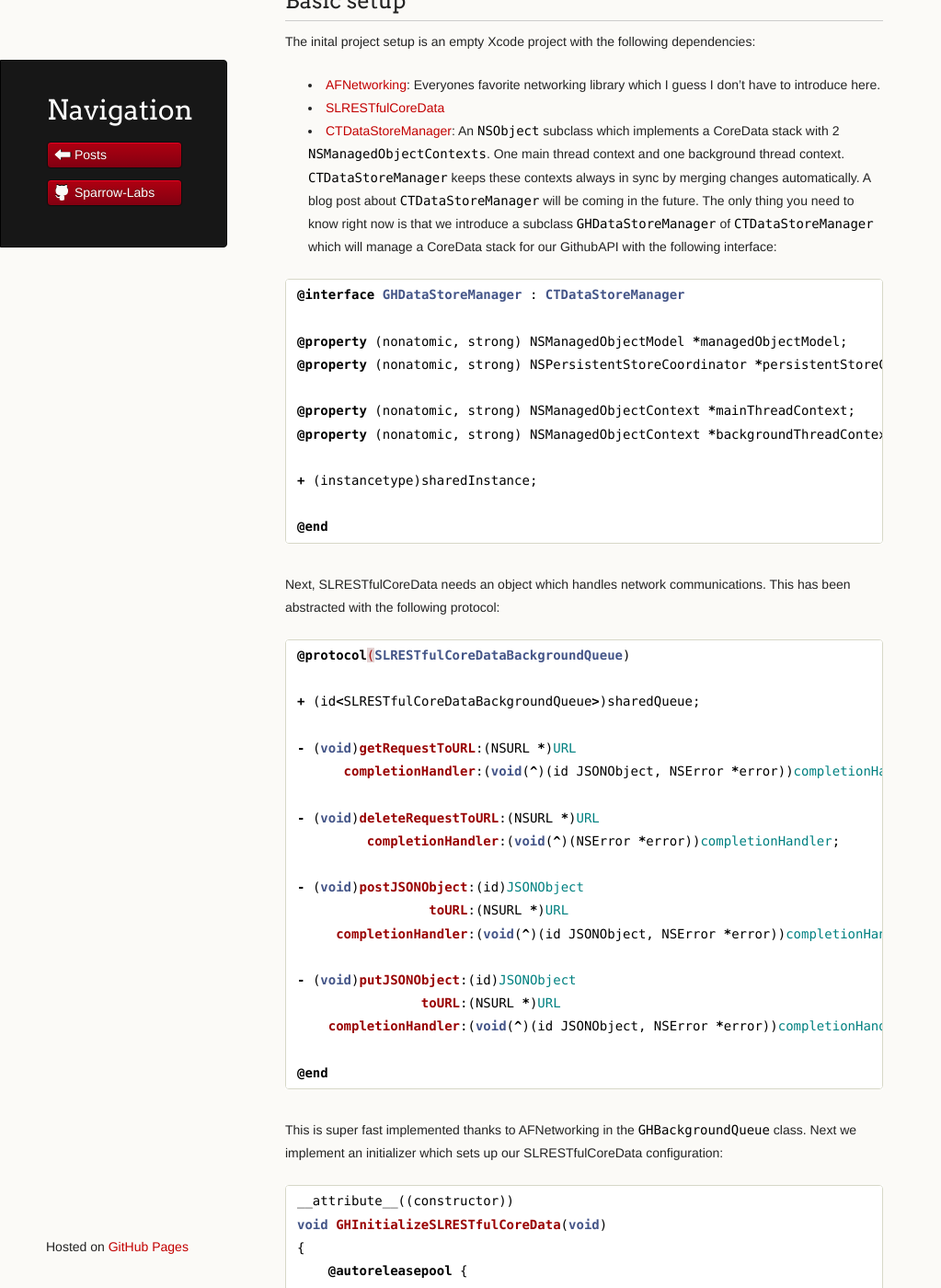
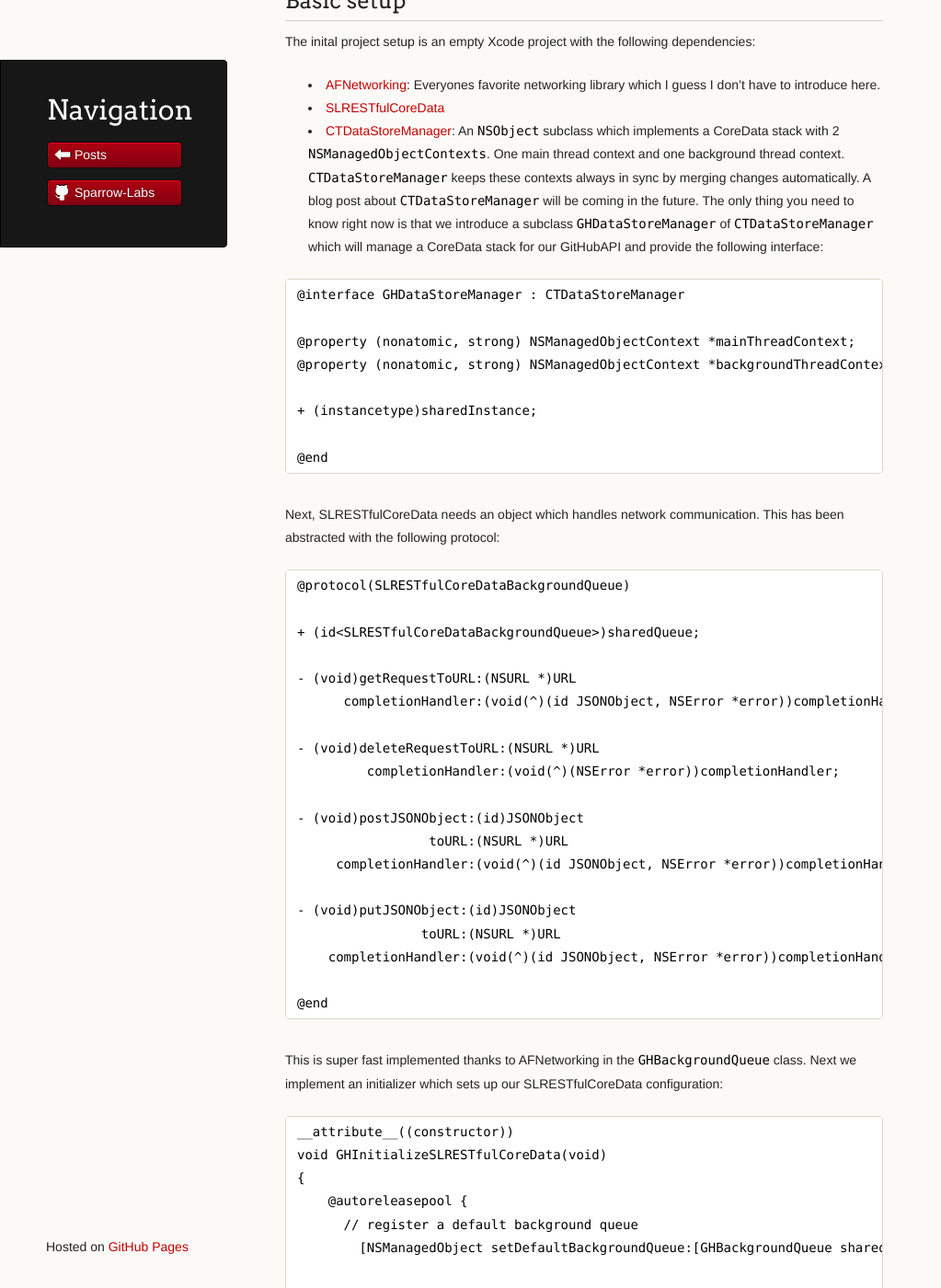
Before and after one commit to Sparrow-Labs/Sparrow-Labs.github.io, a Jekyll site: the page built from _posts/2013-04-22-introducing_slrestfulcoredata.markdown, in a window 1280 px wide and 1400 px high, scrolled down 328 px. Shown: the whole window at 92% size, without its empty margins (0-1023 px from the left). Built offline with Jekyll 4.4.1, drawn with Linux system fonts in a browser that asks for light colours; Markdown is read by kramdown in place of the engine named in the settings; a script that is not in the unit is left out; some of the changed text lies outside the part shown.

Commit message:
Updates SLRESTfulCoreData blog post.

````diff
--- a/_posts/2013-04-13-introducing_ctrestfulcoredata.markdown
+++ b/_posts/2013-04-22-introducing_slrestfulcoredata.markdown
@@ -8,22 +8,18 @@
 {{ page.title }}
 ================
 
-
-Today I would like to introduce one of our Open Source Frameworks to you: SLRESTfulCoreData. In a nutshell, SLRESTfulCoreData lets you tie a REST API of a webservice easily to your CoreData model. By default SLRESTfulCoreData maps rails conventions (API communicating with JSON objects with underscored attributes and underscored URLs) into objc conventions. Everything is customizable and integration of other conventions is possible. I think the best approach to explain SLRESTfulCoreData is by example. So let's implement the [Github API](http://developer.github.com) in objc __ _real_ __ quick:
+Today, I would like to introduce one of our Open Source Frameworks to you: SLRESTfulCoreData. In a nutshell, SLRESTfulCoreData lets you tie a JSON REST API of a webservice easily to your CoreData model. By default SLRESTfulCoreData maps rails conventions (API communicating with JSON objects with underscored attribute names and underscored URLs) into objc conventions. Everything is customizable and integration of other conventions is possible. I think the best approach to explain SLRESTfulCoreData is by example. So let's implement the [GitHub API](http://developer.GitHub.com) in objc _real_ quick:
 
 ## Basic setup
 
 The inital project setup is an empty Xcode project with the following dependencies:
 
-* [AFNetworking](https://github.com/AFNetworking/AFNetworking): Everyones favorite networking library which I guess I don't have to introduce here.
-* [SLRESTfulCoreData](https://github.com/ebf/SLRESTfulCoreData)
-* [CTDataStoreManager](https://github.com/ebf/CTDataStoreManager): An `NSObject` subclass which implements a CoreData stack with 2 `NSManagedObjectContexts`. One main thread context and one background thread context. `CTDataStoreManager` keeps these contexts always in sync by merging changes automatically. A blog post about `CTDataStoreManager` will be coming in the future. The only thing you need to know right now is that we introduce a subclass `GHDataStoreManager` of `CTDataStoreManager` which will manage a CoreData stack for our GithubAPI with the following interface:
+* [AFNetworking](https://GitHub.com/AFNetworking/AFNetworking): Everyones favorite networking library which I guess I don't have to introduce here.
+* [SLRESTfulCoreData](https://GitHub.com/ebf/SLRESTfulCoreData)
+* [CTDataStoreManager](https://GitHub.com/ebf/CTDataStoreManager): An `NSObject` subclass which implements a CoreData stack with 2 `NSManagedObjectContexts`. One main thread context and one background thread context. `CTDataStoreManager` keeps these contexts always in sync by merging changes automatically. A blog post about `CTDataStoreManager` will be coming in the future. The only thing you need to know right now is that we introduce a subclass `GHDataStoreManager` of `CTDataStoreManager` which will manage a CoreData stack for our GitHubAPI and provide the following interface:
 
-```objective-c
+```
 @interface GHDataStoreManager : CTDataStoreManager
-
-@property (nonatomic, strong) NSManagedObjectModel *managedObjectModel;
-@property (nonatomic, strong) NSPersistentStoreCoordinator *persistentStoreCoordinator;
 
 @property (nonatomic, strong) NSManagedObjectContext *mainThreadContext;
 @property (nonatomic, strong) NSManagedObjectContext *backgroundThreadContext;
@@ -33,9 +29,9 @@
 @end
 ```
 
-Next, SLRESTfulCoreData needs an object which handles network communications. This has been abstracted with the following protocol:
+Next, SLRESTfulCoreData needs an object which handles network communication. This has been abstracted with the following protocol:
 
-```objective-c
+```
 @protocol(SLRESTfulCoreDataBackgroundQueue)
 
 + (id<SLRESTfulCoreDataBackgroundQueue>)sharedQueue;
@@ -59,12 +55,12 @@
 
 This is super fast implemented thanks to AFNetworking in the `GHBackgroundQueue` class. Next we implement an initializer which sets up our SLRESTfulCoreData configuration:
 
-```objective-c
+```
 __attribute__((constructor))
 void GHInitializeSLRESTfulCoreData(void)
 {
     @autoreleasepool {
-    	// register a default background queue
+      // register a default background queue
         [NSManagedObject setDefaultBackgroundQueue:[GHBackgroundQueue sharedInstance]];
 
         // register default main and background thread context. SLRESTfulCoreData is designed to not block the main thread in any way. Any changes are therefore performed on the background thread context.
@@ -86,18 +82,18 @@
 
 ## Implementing the user model
 
-Our first model to implement will be a user. The GithubAPI returns a specific user from the following route: `GET /users/:user` and returns a JSON object like
+Our first model to implement will be a user. The GitHubAPI returns a specific user from the following route: `GET /users/:user` and returns a JSON object like
 
-```objective-c
+```
 {
   "login": "octocat",
   "id": 1,
-  "avatar_url": "https://github.com/images/error/octocat_happy.gif",
+  "avatar_url": "https://GitHub.com/images/error/octocat_happy.gif",
   "gravatar_id": "somehexcode",
   "name": "monalisa octocat",
   "company": "GitHub",
-  "blog": "https://github.com/blog",
-  "email": "octocat@github.com",
+  "blog": "https://GitHub.com/blog",
+  "email": "octocat@GitHub.com",
   "created_at": "2008-01-14T04:33:35Z",
   ...
 }
@@ -105,7 +101,7 @@
 
 which we want to store in the following CoreData model:
 
-```objective-c
+```
 @interface GHUser : NSManagedObject
 
 @property (nonatomic, strong) NSNumber *identifier;
@@ -123,26 +119,26 @@
 
 ### Attribute mapping
 
-By default, SLRESTfulCoreData maps camelized objc attributes to underscored JSON object attributes. That mean for example by default `createdAt` will be mapped to `created_at`. Therefor we get the mapping for `login`, `name`, `company`, `blog`, `email` and `createdAt` for free. Custom attribute mapping can be done in the NSManagedObjctes subclasses initalizer like:
+By default, SLRESTfulCoreData maps camelized objc attributes to underscored JSON object attributes. That means `createdAt` will be mapped to `created_at` by default. Therefor we get the mapping for `login`, `name`, `company`, `blog`, `email` and `createdAt` for free. Custom attribute mapping can be done in initializer of `GHUser`:
 
-```objective-c
+```
 @implementation GHUser
 
 + (void)initialize
 {
-    [self registerAttributeMapping:(@{
-                                    @"identifier": @"id",
-                                    @"gravatarIdentifier": @"gravatar_id",
-                                    @"avatarURL": @"avatar_url"
-                                    })];
+    [self registerAttributeMapping:@{
+                                     @"identifier": @"id",
+                                     @"gravatarIdentifier": @"gravatar_id",
+                                     @"avatarURL": @"avatar_url"
+                                     }];
 }
 
 @end
 ```
 
-But wait? Is this DRY? Github has the convention to name all identifiers with an `id` suffix like `id` or `gravatar_id` and all URLs have an `url` suffix. We would like to introduce some conventions for our model too. If the Github API has `id` in an attribute name, we would like to automatically associate that with an `identifier` in objc. The same goes for `url` in JSON and `URL` in Objc. SLRESTfulCoreData supports these naming conventions and we can extend our Initilizer as follows:
+But wait? Is this DRY? GitHub has the convention to give all attributenames containing identifiers an `id` suffix like in `gravatar_id` and all URLs have an `url` suffix. Of course, we would like to introduce some conventions for our own model as well. We would like to map an underscored JSON attribute containg `id` to a camelized objc attribute containing `identifier`. For example, `gravatar_id` should always be mapped to `gravatarIdentifier` and `some_id_value` to `someIdentifierValue`. SLRESTfulCoreData supports these naming conventions and we can extend our global Initilizer as follows:
 
-```objective-c
+```
 void GHInitializeSLRESTfulCoreData(void)
 {
     @autoreleasepool {
@@ -155,15 +151,15 @@
 }
 ```
 
-Now `gravatar_id` will be automatically mapped to `gravatarIdentifier`, `id` will be mapped to `identifier` and `avatar_url` will be mapped to `avatarURL`. We can delete `+[GHUser initialize]` entirely and nothing more is to do for `GHUser`'s attribute mapping.
+Now `gravatar_id` will be automatically mapped to `gravatarIdentifier`, `id` will be mapped to `identifier` and `avatar_url` will be mapped to `avatarURL`. We can delete `+[GHUser initialize]` entirely and nothing more is to be done for `GHUser`'s attribute mapping.
 
-SLRESTfulCoreData also automatically type checks all attributes coming from the API to match the types defined in your CoreData model.
+SLRESTfulCoreData automatically type checks all attributes coming from the API to match the types defined in your CoreData model.
 
 ### Fetching a single user object
 
-To now fetch a user with a specific name from the Github API, we add a class method on `GHUser`:
+To now fetch a user with a specific name from the GitHub API, we add a class method on `GHUser`:
 
-```objective-c
+```
 @interface GHUser : NSManagedObject
 
 + (void)userWithName:(NSString *)name completionHandler:(void(^)(GHUser *user, NSError *error))completionHandler;
@@ -183,11 +179,11 @@
 @end
 ```
 
-SLRESTfulCoreData introduces a convenience method on NSManagedObject: `+[NSManagedObject fetchObjectFromURL:completionHandler:]` which fetches a JSON object from the specific URL and updates the corresponding `NSManagedObject` with the same `identifier` or creates a new object if non with the corresponding `identifier` can be found.
+SLRESTfulCoreData introduces a convenience method on NSManagedObject: `+[NSManagedObject fetchObjectFromURL:completionHandler:]` which fetches a JSON object from the specified URL. Since each object has its own unique identifier stored in the `id` attribute, SLRESTfulCoreData will at first try to refresh an existing `GHUser` instance stored in the database. If no such object is found, a new `GHUser` object is being inserted in the database. This has the advantage, that at runtime, only __one__ `GHUser` instance per identifier is in memory (actually two; one on the main thread context and one on the background thread context).
 
 Now fetching a user is as easy as
 
-```objective-c
+```
 [GHUser userWithName:@"OliverLetterer" completionHandler:^(GHUser *user, NSError *error) {
     NSLog(@"%@", user);
 }];
@@ -199,30 +195,30 @@
 
 Let's setup `GHRepository` real quick:
 
-```json
+```
 [
   {
     "id": 1296269,
     "owner": {
       "login": "octocat",
       "id": 1,
-      "avatar_url": "https://github.com/images/error/octocat_happy.gif",
+      "avatar_url": "https://GitHub.com/images/error/octocat_happy.gif",
       "gravatar_id": "somehexcode",
-      "url": "https://api.github.com/users/octocat"
+      "url": "https://api.GitHub.com/users/octocat"
     },
     "name": "Hello-World",
     "full_name": "octocat/Hello-World",
     "description": "This your first repo!",
     "private": false,
     "fork": false,
-    "url": "https://api.github.com/repos/octocat/Hello-World",
-    "html_url": "https://github.com/octocat/Hello-World",
-    "clone_url": "https://github.com/octocat/Hello-World.git",
-    "git_url": "git://github.com/octocat/Hello-World.git",
-    "ssh_url": "git@github.com:octocat/Hello-World.git",
-    "svn_url": "https://svn.github.com/octocat/Hello-World",
+    "url": "https://api.GitHub.com/repos/octocat/Hello-World",
+    "html_url": "https://GitHub.com/octocat/Hello-World",
+    "clone_url": "https://GitHub.com/octocat/Hello-World.git",
+    "git_url": "git://GitHub.com/octocat/Hello-World.git",
+    "ssh_url": "git@GitHub.com:octocat/Hello-World.git",
+    "svn_url": "https://svn.GitHub.com/octocat/Hello-World",
     "mirror_url": "git://git.example.com/octocat/Hello-World",
-    "homepage": "https://github.com",
+    "homepage": "https://GitHub.com",
     "language": null,
     "forks": 9,
     "forks_count": 9,
@@ -239,13 +235,13 @@
 
 ```
 
-```objective-c
+```
 @interface GHRepository : NSManagedObject
 
 @property (nonatomic, strong) NSNumber *identifier;
 @property (nonatomic, strong) NSString *name;
 @property (nonatomic, strong) NSString *fullName;
-@property (nonatomic, strong) NSString *remoteDescription;
+@property (nonatomic, strong) NSString *repositoryDescription;
 @property (nonatomic, strong) NSNumber *private;
 @property (nonatomic, strong) NSNumber *fork;
 @property (nonatomic, strong) NSString *htmlURL;
@@ -265,21 +261,21 @@
 
 + (void)initialize
 {
-    [self registerAttributeName:@"remoteDescription" forJSONObjectKeyPath:@"description"];
+    [self registerAttributeName:@"repositoryDescription" forJSONObjectKeyPath:@"description"];
 }
 
 @end
 ```
 
-Since `description` has already taken by `NSObject`, we map the JSON `description` attribute to `remoteDescription` for our model.
+Since `description` has already taken by `NSObject`, we map the JSON `description` attribute to `repositoryDescription` in our own model.
 
-Notice the to-one relationship `owner`? Since the Github API returns a user object in `owner`, SLRESTfulCoreData automatically detects the returned data and creates a new `GHUser` object accordingly (if needed). A correct object-graph is automatically created and setup for you. If the API would return an `owner_id` for a repository, the owner relation would be set if an owner with the corresponding `identifier` already exists in the database.
+Notice the to-one relationship `owner`? Since the GitHub API returns a user object in `owner`, SLRESTfulCoreData automatically detects the returned data and refreshes an existing `GHUser` object accordingly (if possible). A correct object-graph is automatically created and setup for you. If the API would return an `owner_id` in a repository, the owner relation would be set if an owner with the corresponding `identifier` already exists in the database.
 
 ## Fetching repositories of a user
 
 GitHub provides the route `GET /users/:user/repos` for fetching repositories of a given user. SLRESTfuleCoreData extends `NSManagedObject` with `-[NSManagedObject fetchObjectsForRelationship:fromURL:completionHandler:]` for exactly that purpose. Let's first extend the relationship between our `GHUser` and `GHRepository` model on the user site:
 
-```objective-c
+```
 @interface GHUser : NSManagedObject
 
 ...
@@ -300,7 +296,7 @@
 
 and implement a corresponding method for fetching repositories from that URL:
 
-```objective-c
+```
 @interface GHUser : NSManagedObject
 
 ...
@@ -324,9 +320,9 @@
 @end
 ```
 
-That's it. The object graph with `GHRepository` instances is completly and correcty setup for you. The really interesting part is that since we are using CoreData, only one instance for a user per `identifier` is beeing allocated at runtime (actually two; one on the main thread and one on the backgronud thread). Let's take a look at the following snippet:
+That's it. Let's take a look at the following snippet:
 
-```objective-c
+```
 [GHUser userWithName:@"OliverLetterer" completionHandler:^(GHUser *user, NSError *error) {
     [user repositoriesWithCompletionHandler:^(NSArray *repositories, NSError *error) {
 
@@ -337,28 +333,19 @@
 }];
 ```
 
-The owner of each repository in the above example is equal to the user object and can be compared with `==`.
+The owner of each repository in the above example is the same as the user object and can be compared with `==`.
 
-SLRESTfulCoreData now provides some cool techniques to make default tasks like fetching objects and fetching objects for relationsships easier. These will be demonstrated with the `repositories` relationship of `GHUser`:
-
-```objective-c
-- (void)repositoriesWithCompletionHandler:(void(^)(NSArray *repositories, NSError *error))completionHandler
-{
-    NSURL *URL = [NSURL URLWithString:[NSString stringWithFormat:@"/users/%@/repos", self.login]];
-    [self fetchObjectsForRelationship:@"repositories" fromURL:URL completionHandler:completionHandler];
-}
-
-```
+SLRESTfulCoreData provides some really cool techniques to make default tasks like fetching objects and fetching objects for relationsships easier.
 
 * URL substitution:
 
-Building the corresponding URL can be quiet ugly in case you would have to worry about percent escapes and lots of values beeing substituted into the URL. Thanks to SLRESTfulCoreDatas URL substitution feature, we could also specify the URL in the above example as `[NSURL URLWithString:@"/users/:login/repos"]` where `:login` will be evaluated with the current `GHUser` instance. This works for full key paths and since URL naming conventions are underscored based, we would specify them here in an underscored way as well. For example the key path `:repository.some_user.gravatar_id` will be translated into the objc key path `repository.someUser.gravatarIdentifier`.
+Building the corresponding URL from which objects will be fetched can be quiet ugly in case you would have to worry about percent escapes and lots of values beeing substituted into the URL. Thanks to SLRESTfulCoreDatas URL substitution feature, we could also specify the URL in the above example as `[NSURL URLWithString:@"/users/:login/repos"]` where `:login` will be evaluated in the context of the current `GHUser` instance. Since URL naming conventions are underscored based, we would specify them here in an underscored way as well. For example the key path `:repository.some_user.gravatar_id` will be translated into the objc key path `repository.someUser.gravatarIdentifier`.
 
 * Generated accessors at runtime
 
 Fetching objects for relationships in such a way seem like a repetitive task as well. Therefore, you can specify CRUD base URLs for each relationship in your initializer like:
 
-```objective-c
+```
 + (void)initialize
 {
     [self registerCRUDBaseURL:[NSURL URLWithString:@"/users/:login/repos"] forRelationship:@"repositories"];
@@ -366,7 +353,7 @@
 ```
 . SLRESTfulCoreData can now implement `-[GHUser repositoriesWithCompletionHandler:]` at runtime by implementing its own version of `+[NSManagedObject resolveInstanceMethod:]`. We can remove the implementation `-[GHUser repositoriesWithCompletionHandler:]` entirely and move the definition in the `CoreDataGeneratedAccessors` category:
 
-```objective-c
+```
 @interface GHUser (CoreDataGeneratedAccessors)
 
 - (void)repositoriesWithCompletionHandler:(void(^)(NSArray *repositories, NSError *error))completionHandler;
@@ -376,13 +363,13 @@
 
 ## CRUD support for models
 
-To demonstrate the last set of features, we are going to implement the issue model. Here is what the JSON the API returns for an issue:
+To demonstrate the last set of features, we are going to implement the issue model. Here is what the GitHub API returns for an issue:
 
-```json
+```
 [
   {
-    "url": "https://api.github.com/repos/octocat/Hello-World/issues/1347",
-    "html_url": "https://github.com/octocat/Hello-World/issues/1347",
+    "url": "https://api.GitHub.com/repos/octocat/Hello-World/issues/1347",
+    "html_url": "https://GitHub.com/octocat/Hello-World/issues/1347",
     "number": 1347,
     "state": "open",
     "title": "Found a bug",
@@ -390,13 +377,13 @@
     "user": {
       "login": "octocat",
       "id": 1,
-      "avatar_url": "https://github.com/images/error/octocat_happy.gif",
+      "avatar_url": "https://GitHub.com/images/error/octocat_happy.gif",
       "gravatar_id": "somehexcode",
-      "url": "https://api.github.com/users/octocat"
+      "url": "https://api.GitHub.com/users/octocat"
     },
     "labels": [
       {
-        "url": "https://api.github.com/repos/octocat/Hello-World/labels/bug",
+        "url": "https://api.GitHub.com/repos/octocat/Hello-World/labels/bug",
         "name": "bug",
         "color": "f29513"
       }
@@ -404,12 +391,12 @@
     "assignee": {
       "login": "octocat",
       "id": 1,
-      "avatar_url": "https://github.com/images/error/octocat_happy.gif",
+      "avatar_url": "https://GitHub.com/images/error/octocat_happy.gif",
       "gravatar_id": "somehexcode",
-      "url": "https://api.github.com/users/octocat"
+      "url": "https://api.GitHub.com/users/octocat"
     },
     "milestone": {
-      "url": "https://api.github.com/repos/octocat/Hello-World/milestones/1",
+      "url": "https://api.GitHub.com/repos/octocat/Hello-World/milestones/1",
       "number": 1,
       "state": "open",
       "title": "v1.0",
@@ -417,9 +404,9 @@
       "creator": {
         "login": "octocat",
         "id": 1,
-        "avatar_url": "https://github.com/images/error/octocat_happy.gif",
+        "avatar_url": "https://GitHub.com/images/error/octocat_happy.gif",
         "gravatar_id": "somehexcode",
-        "url": "https://api.github.com/users/octocat"
+        "url": "https://api.GitHub.com/users/octocat"
       },
       "open_issues": 4,
       "closed_issues": 8,
@@ -428,9 +415,9 @@
     },
     "comments": 0,
     "pull_request": {
-      "html_url": "https://github.com/octocat/Hello-World/issues/1347",
-      "diff_url": "https://github.com/octocat/Hello-World/issues/1347.diff",
-      "patch_url": "https://github.com/octocat/Hello-World/issues/1347.patch"
+      "html_url": "https://GitHub.com/octocat/Hello-World/issues/1347",
+      "diff_url": "https://GitHub.com/octocat/Hello-World/issues/1347.diff",
+      "patch_url": "https://GitHub.com/octocat/Hello-World/issues/1347.patch"
     },
     "closed_at": null,
     "created_at": "2011-04-22T13:33:48Z",
@@ -441,7 +428,7 @@
 
 For simplicity, we won't implement the labels or milestones model here. Our CoreData model will look like:
 
-```objective-c
+```
 @interface GHIssue : NSManagedObject
 
 @property (nonatomic, strong) NSNumber *number;
@@ -453,6 +440,7 @@
 @property (nonatomic, strong) NSDate *closedAt;
 @property (nonatomic, strong) NSDate *createdAt;
 @property (nonatomic, strong) NSDate *updatedAt;
+
 @property (nonatomic, strong) GHUser *user;
 @property (nonatomic, strong) GHUser *assignee;
 @property (nonatomic, strong) GHRepository *repository;
@@ -476,13 +464,13 @@
 Notice two things:
 
 * GitHub is not following its `id` convention so we have to register the new name `number` for the attribute holding the unique key.
-* We are registering a CRUD base URL for an issue in relation to its repository relationship with _underscored_ naming conventions.
+* The CRUD base URL for an issue is defined in _underscored_ naming conventions, as explained above.
 
 This will give us multiple things:
 
-* SLRESTfulCoreData provides the following methods at runtime for us:
+* SLRESTfulCoreData implements the following methods at runtime for us:
 
-```objective-c
+```
 @interface GHRepository (CoreDataGeneratedAccessors)
 
 // GET /repos/:self.full_name/issues
@@ -499,7 +487,7 @@
 
 * SLRESTfulCoreData also provides the following CRUD methods for us:
 
-```objective-c
+```
 GHIssue *issue = [NSEntityDescription insertNewObjectForEntityForName:NSStringFromClass([GHIssue class])
                                                inManagedObjectContext:[GHDataStoreManager sharedInstance].mainThreadContext];
 issue.number = @1;
@@ -525,3 +513,6 @@
 
 }];
 ```
+
+
+If you like SLRESTfulCoreData, you can go ahead and take a look at the [Source Code](https://github.com/OliverLetterer/SLRESTfulCoreData), checkout out the [GitHubAPI](https://GitHub.com/OliverLetterer/GitHubAPI) sample project or [follow me on Twitter](https://twitter.com/oletterer).
````
